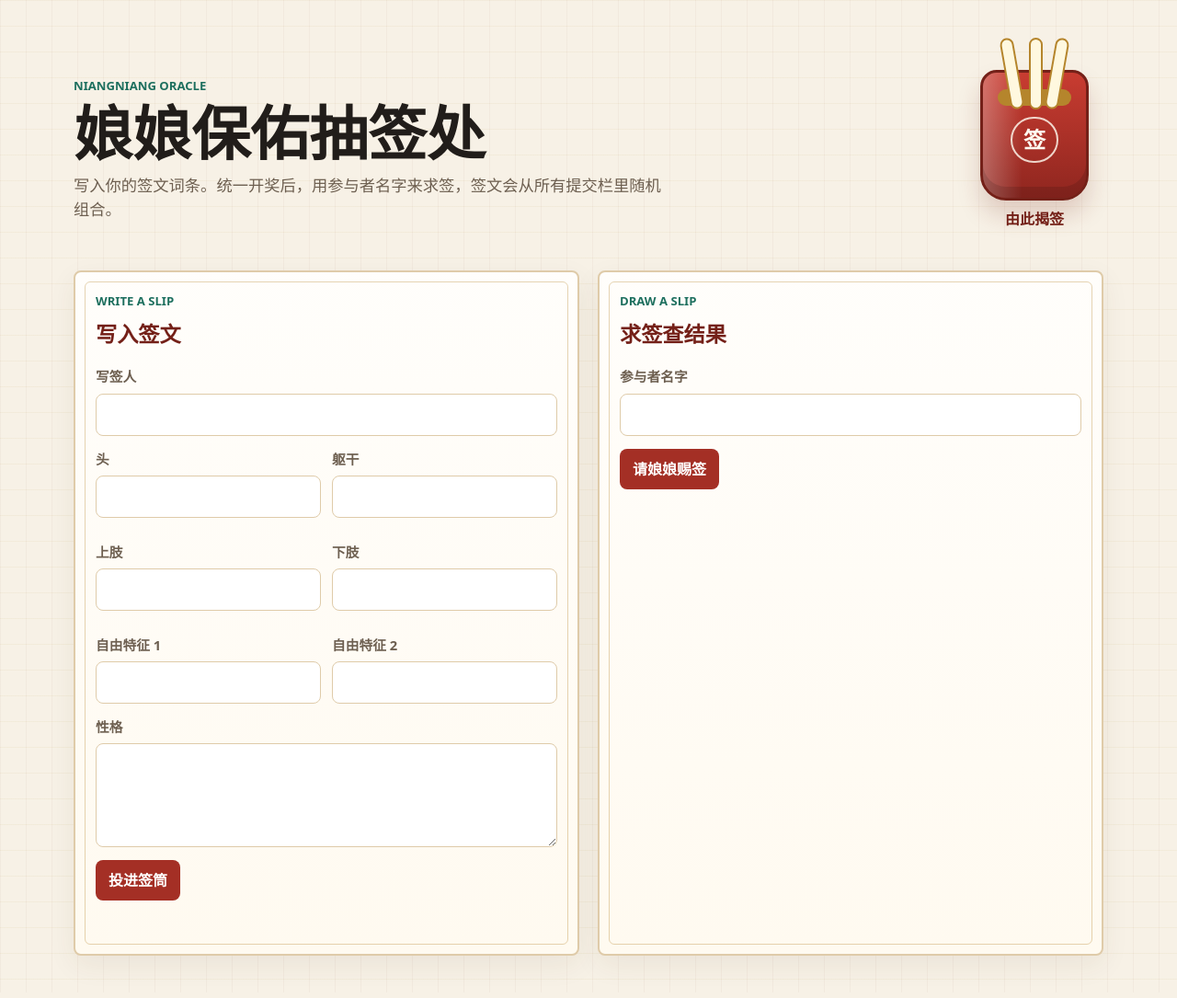
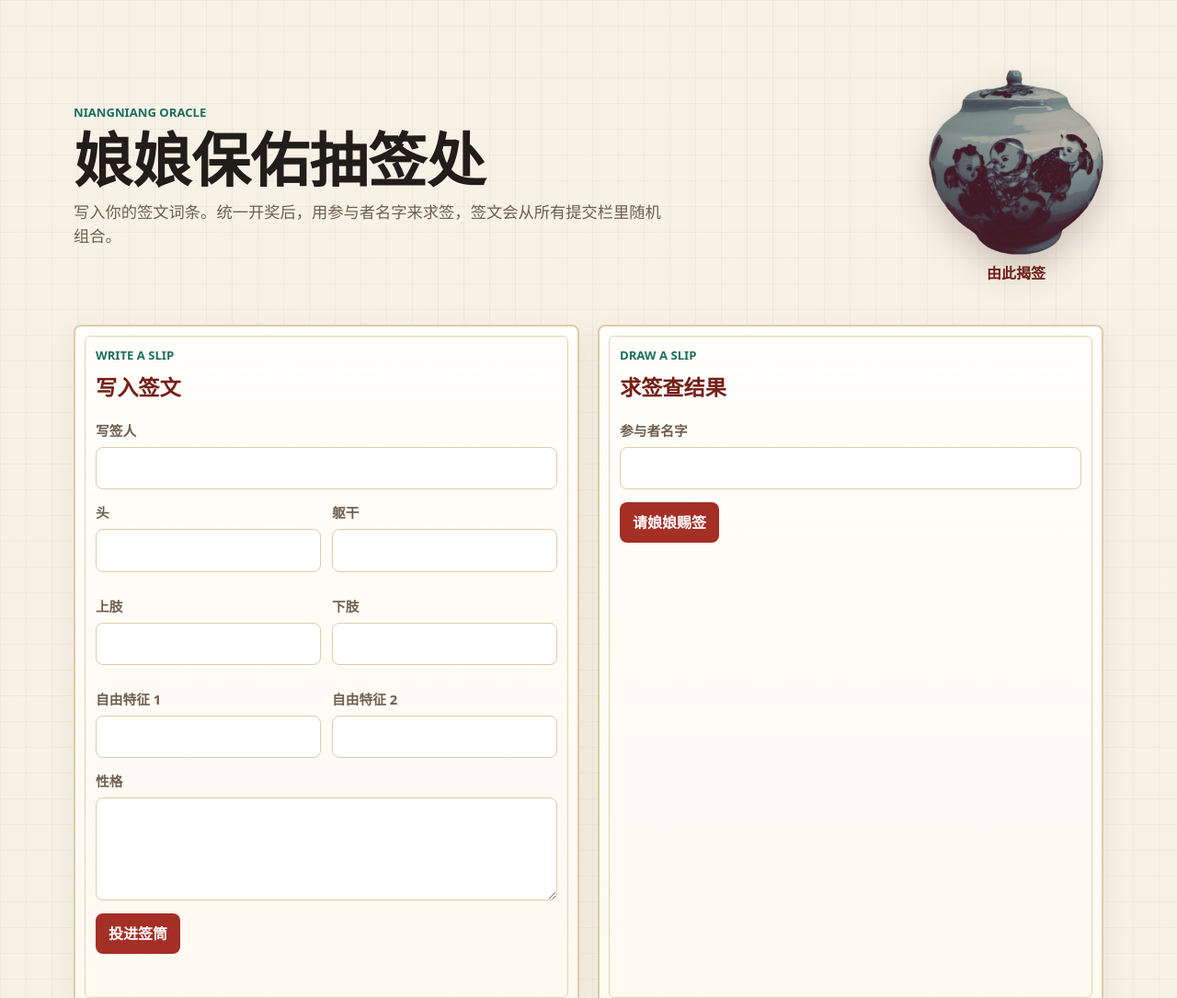
Before and after one commit to Ctrlcctrlvisthebest/sznn, a plain HTML site: page public/index.html in a window 1280 px wide. Shown: the top 1085 px of the page at 92% size. Drawn offline with Linux system fonts and the light colour scheme; no server answers.

Commit message:
替换首页签筒图片并添加安全测试

```diff
--- a/public/index.html
+++ b/public/index.html
@@ -15,11 +15,7 @@
           <p class="lead">写入你的签文词条。统一开奖后，用参与者名字来求签，签文会从所有提交栏里随机组合。</p>
         </div>
         <a class="oracle-visual oracle-admin-link" href="/admin" aria-label="进入管理员后台">
-          <div class="tube">
-            <span></span>
-            <span></span>
-            <span></span>
-          </div>
+          <img class="tube-image" src="/images/draw-tube.png" alt="抽签筒" />
           <p id="oracleStatusText">由此揭签</p>
         </a>
       </section>
--- a/public/styles.css
+++ b/public/styles.css
@@ -110,65 +110,12 @@ h2 {
   outline-offset: 6px;
 }
 
-.tube {
-  position: relative;
-  width: 118px;
-  height: 142px;
-  border: 3px solid var(--accent-dark);
-  border-radius: 18px 18px 28px 28px;
-  background:
-    linear-gradient(90deg, rgba(255, 255, 255, 0.28), transparent 38%),
-    linear-gradient(180deg, #c83c31, #8f261f);
-  box-shadow: inset 0 -12px 0 rgba(0, 0, 0, 0.12), 0 16px 26px rgba(116, 32, 24, 0.18);
-}
-
-.tube::before {
-  content: "";
-  position: absolute;
-  left: 16px;
-  right: 16px;
-  top: 18px;
-  height: 18px;
-  border-radius: 999px;
-  background: var(--gold);
-}
-
-.tube::after {
-  content: "签";
-  position: absolute;
-  inset: 48px 30px auto;
-  display: grid;
-  place-items: center;
-  height: 46px;
-  border: 2px solid rgba(255, 250, 240, 0.82);
-  border-radius: 999px;
-  color: #fffaf0;
-  font-size: 1.5rem;
-  font-weight: 900;
-}
-
-.tube span {
-  position: absolute;
-  top: -38px;
-  width: 15px;
-  height: 78px;
-  border: 2px solid var(--gold);
-  border-radius: 999px;
-  background: #fff8df;
-}
-
-.tube span:nth-child(1) {
-  left: 24px;
-  transform: rotate(-10deg);
-}
-
-.tube span:nth-child(2) {
-  left: 50px;
-}
-
-.tube span:nth-child(3) {
-  right: 24px;
-  transform: rotate(10deg);
+.tube-image {
+  display: block;
+  width: clamp(150px, 16vw, 190px);
+  height: auto;
+  object-fit: contain;
+  filter: drop-shadow(0 16px 18px rgba(62, 25, 24, 0.22));
 }
 
 .grid {
```
Also changed, not shown: public/images/draw-tube.png (added), 1 other file.
